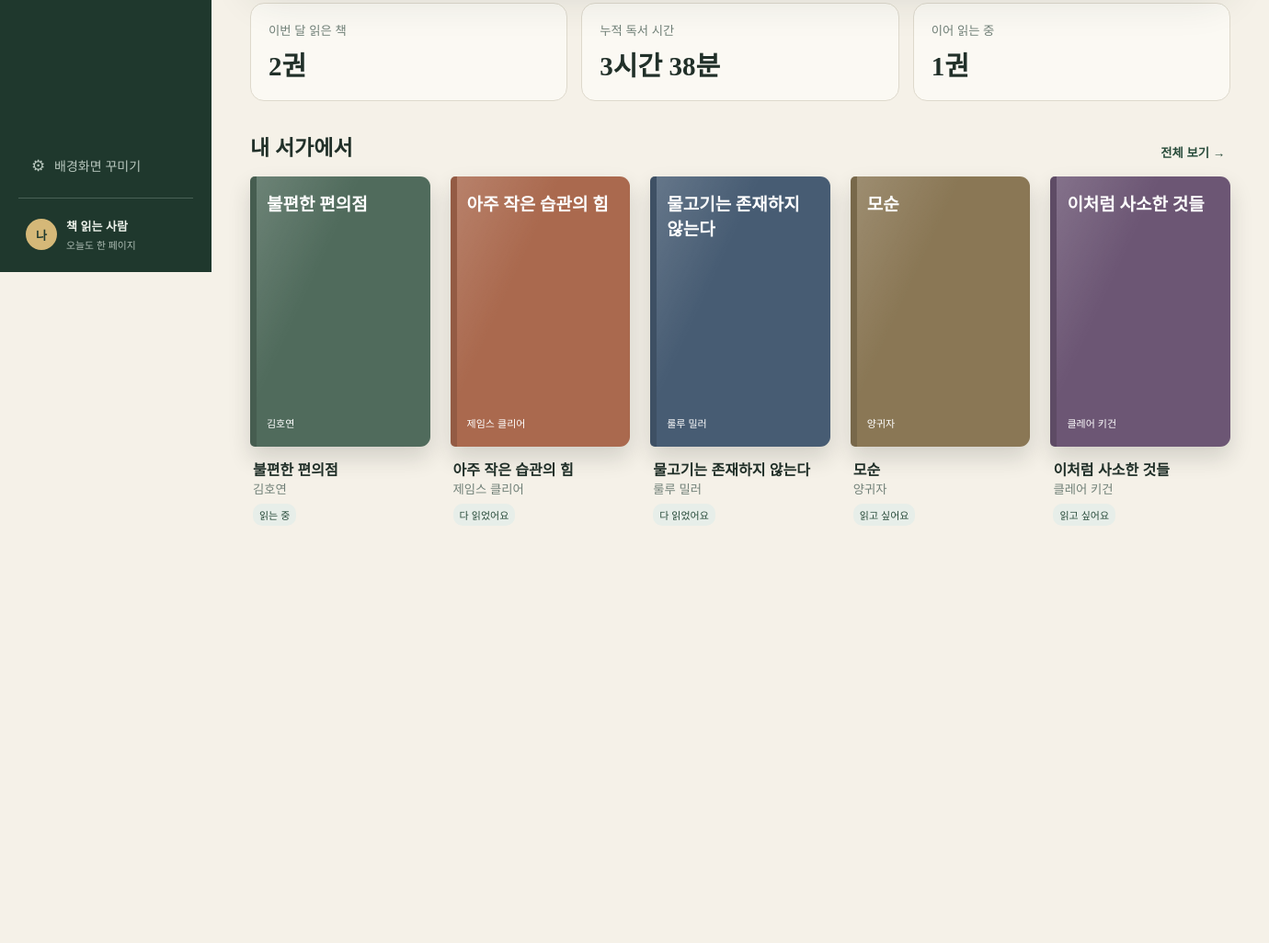
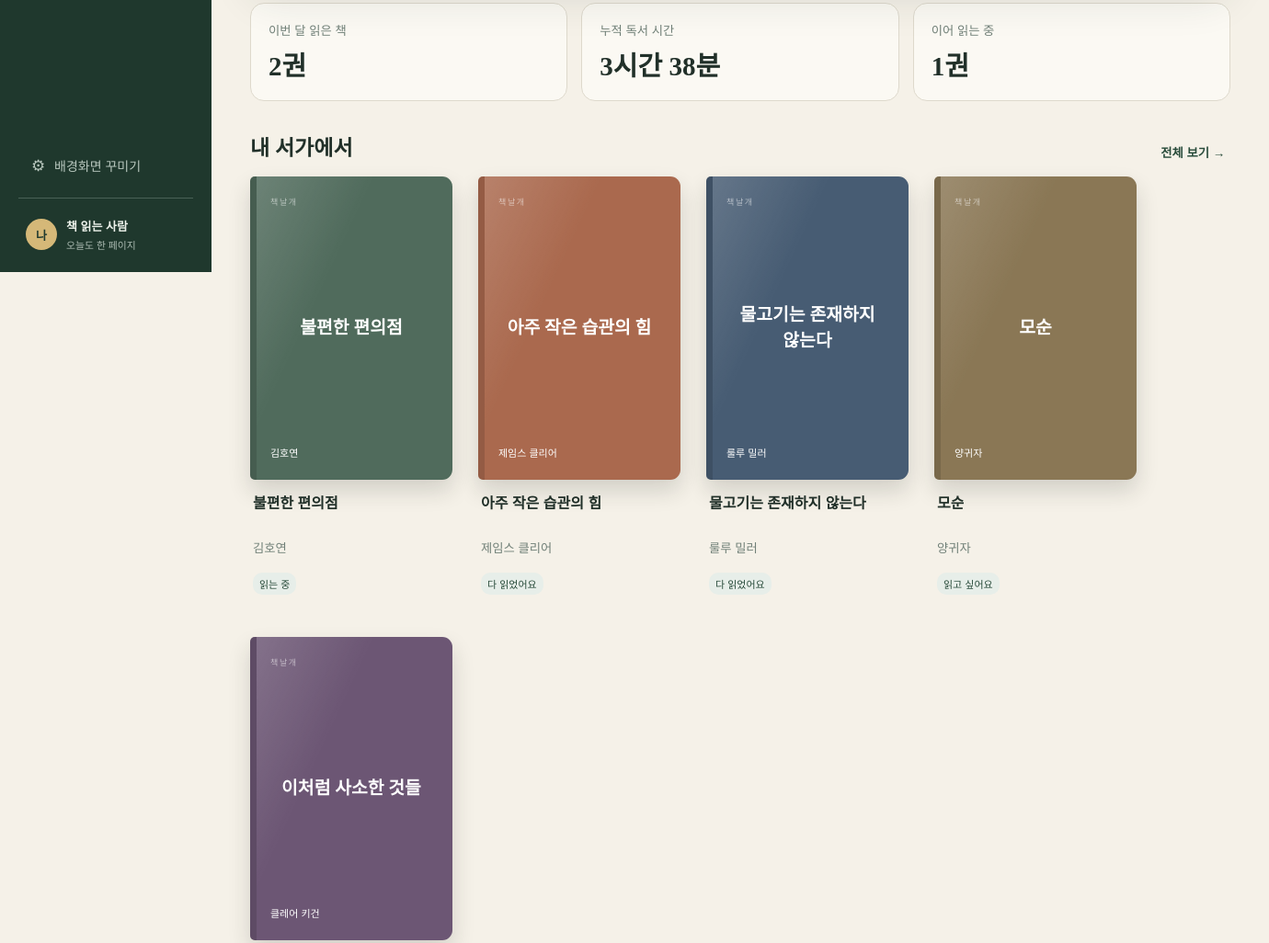
Before and after one commit to suhakuijeongseok/Chaeknalgae, an Electron app: page index.html in a window 1380 px wide. Shown: the part 504-1530 px from the top of the page at 92% size. Before the commit the page ends 1148 px from the top, so only its background shows below. Drawn offline with Linux system fonts and the light colour scheme; a web font is replaced by a local one.

Commit message:
style: refine library cards and solid book covers

```diff
--- a/api.css
+++ b/api.css
@@ -22,3 +22,19 @@
 .danger:hover{background:#fbe4e0}.dialog-spacer{flex:1}
 @media(max-width:1050px){.section-head:has(.recommend-toolbar){align-items:flex-start;flex-wrap:wrap}.recommend-toolbar{width:100%;justify-content:flex-end}.recommend-toolbar select{width:auto;min-width:180px;margin-top:0}}
 @media(max-width:570px){.api-search-row{grid-template-columns:1fr}.api-result{grid-template-columns:45px 1fr}.api-result button{grid-column:1/-1}.api-result img{width:45px;height:63px}}
+
+/* 서가 카드: 넓은 화면에서도 책이 과도하게 늘어나지 않고 행이 가지런하게 보이도록 한다. */
+.books-grid{grid-template-columns:repeat(auto-fill,minmax(155px,220px));justify-content:start;align-items:start;column-gap:28px;row-gap:34px}
+.book-card{display:flex;min-width:0;height:100%;flex-direction:column}
+.book-card .cover{width:100%;max-height:330px}
+.book-meta{display:flex;min-height:118px;flex-direction:column;align-items:flex-start;padding-top:14px}
+.book-meta b{display:-webkit-box;min-height:48px;white-space:normal;-webkit-box-orient:vertical;-webkit-line-clamp:2;line-height:1.45}
+.book-meta small{display:block;margin-top:2px;white-space:nowrap;max-width:100%;overflow:hidden;text-overflow:ellipsis}
+.book-meta .status-badge{margin-top:auto}
+
+/* 수동 입력 책은 단색이지만 실제 북 디자인처럼 보이게 한다. */
+.cover:not(.has-image){justify-content:center;align-items:center;text-align:center;padding:28px 22px;background-image:radial-gradient(circle at 75% 12%,rgba(255,255,255,.14),transparent 24%),linear-gradient(145deg,rgba(255,255,255,.09),transparent 45%)}
+.cover:not(.has-image) .cover-title{font-size:clamp(18px,1.4vw,23px);line-height:1.45;word-break:keep-all;overflow-wrap:anywhere}
+.cover:not(.has-image) .cover-author{position:absolute;left:22px;right:22px;bottom:22px;text-align:left;white-space:nowrap;overflow:hidden;text-overflow:ellipsis}
+.cover:not(.has-image):before{content:"책날개";position:absolute;top:21px;left:22px;font-size:9px;letter-spacing:.18em;opacity:.55}
+@media(max-width:570px){.books-grid{grid-template-columns:repeat(2,minmax(0,1fr));gap:18px}.book-card .cover{max-height:none}.book-meta{min-height:108px}}
```
